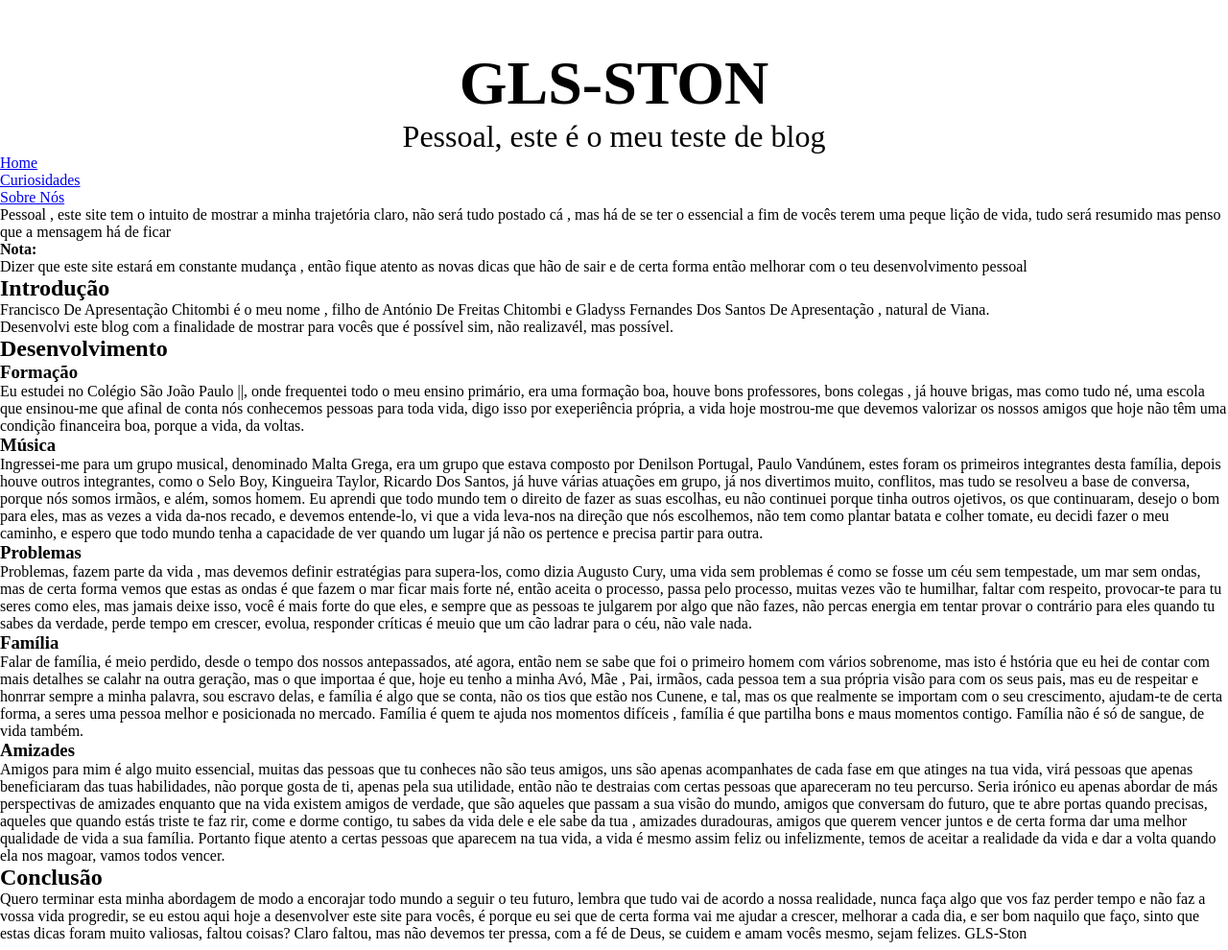
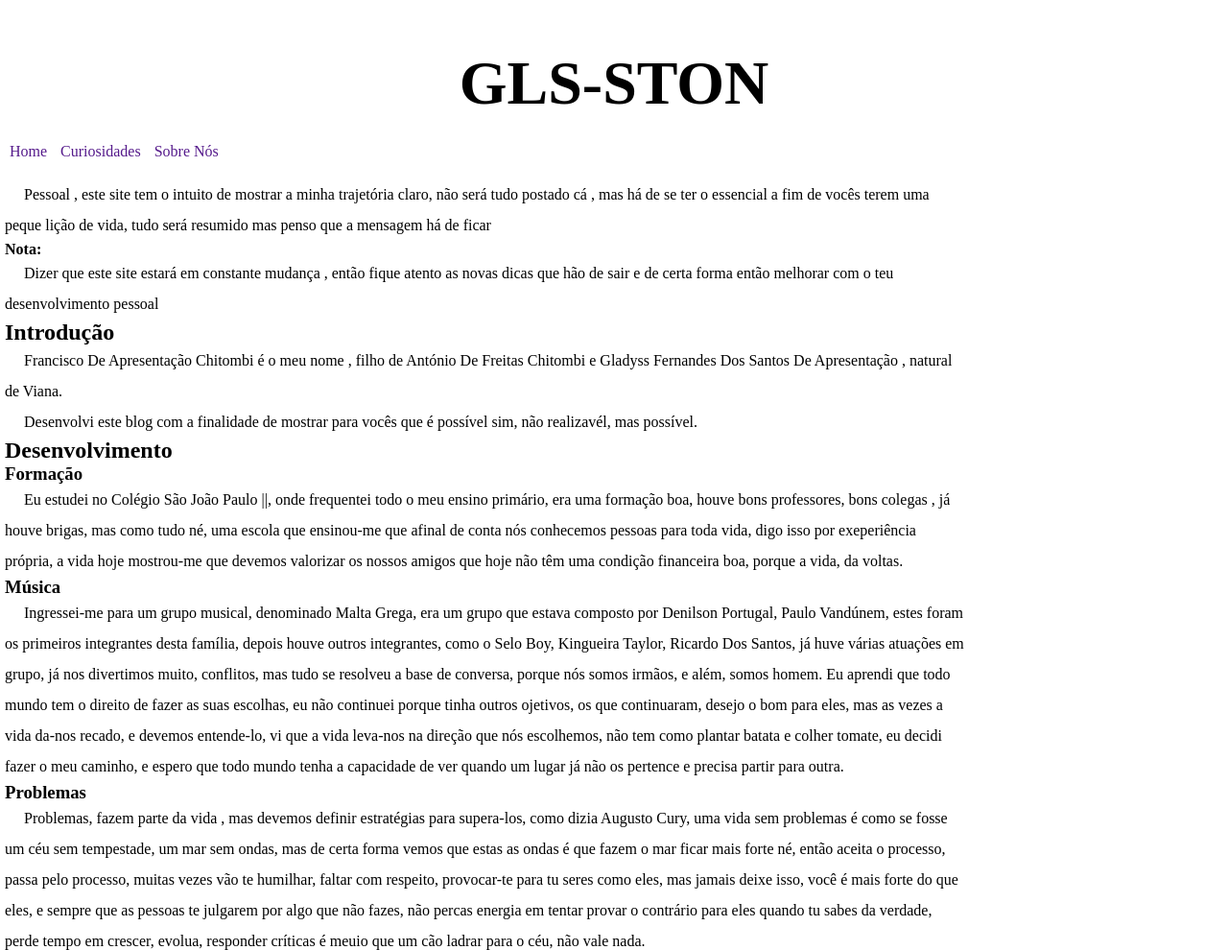
Before and after one commit to FranciscoChitombi/meusprojetospessoais, a plain HTML site: page minha_002/index.html in a window 1280 px wide. Shown: the top 990 px of the page at 96% size. Drawn offline with Linux system fonts and the light colour scheme.

Commit message:
Atualização

```diff
--- a/minha_002/index.html
+++ b/minha_002/index.html
@@ -9,19 +9,16 @@
 <body>
 <header>
 <h1>GLS-STON</h1>
-        <p>Pessoal, este é o meu teste de blog</p>
 </header>
 
 <article>
 <main>
 <nav>
-                <a href="#">
-                    <ul>
-                        <li>Home</li>
-                        <li>Curiosidades</li>
-                        <li>Sobre Nós</li>
-                    </ul>
-                </a>
+
+        <a href="">Home</a>
+        <a href="">Curiosidades</a>
+        <a href="">Sobre Nós</a>
+
 </nav>
 
 <p>Pessoal , este site tem o intuito de mostrar a minha trajetória claro, não será tudo postado cá , mas há de se ter o essencial a fim de vocês terem uma peque lição de vida, tudo será resumido mas penso que a mensagem há de ficar</p>
@@ -62,6 +59,8 @@
 <h2>Conclusão</h2>
 
 <p>Quero terminar esta minha abordagem de modo a encorajar todo mundo a seguir o teu futuro, lembra que tudo vai de acordo a nossa realidade, nunca faça algo que vos faz perder tempo e não faz a vossa vida progredir, se eu estou aqui hoje a desenvolver este site para vocês, é porque eu sei que de certa forma vai me ajudar a crescer, melhorar a cada dia, e ser bom naquilo que faço, sinto que estas dicas foram muito valiosas, faltou coisas? Claro faltou, mas não devemos ter pressa, com a fé de Deus, se cuidem e amam vocês mesmo, sejam felizes. GLS-Ston</p>
+
+<footer><p>Site desenvolvido pela equipe GLS-STON</p></footer>
 </main>
 </article>
 </body>
--- a/minha_002/style.css
+++ b/minha_002/style.css
@@ -6,8 +6,36 @@
     margin: 0px;
 }
 
+
 header{
     text-align: center;
     padding-top: 50px;
     font-size: 2em;
 }
+
+header > h1{
+    padding-bottom: 20px;
+
+}
+
+nav{
+    padding-bottom: 20px;
+}
+
+main{
+    margin: 5px;
+    min-width: 300px;
+    max-width: 1000px;
+}
+
+main p{
+    line-height: 2em;
+    text-indent: 20px;
+
+}
+
+a {
+    margin-right: 30px;
+    margin: 5px;
+    text-decoration: none;
+}
```
Lines whose indentation alone changed are shown as unchanged.
